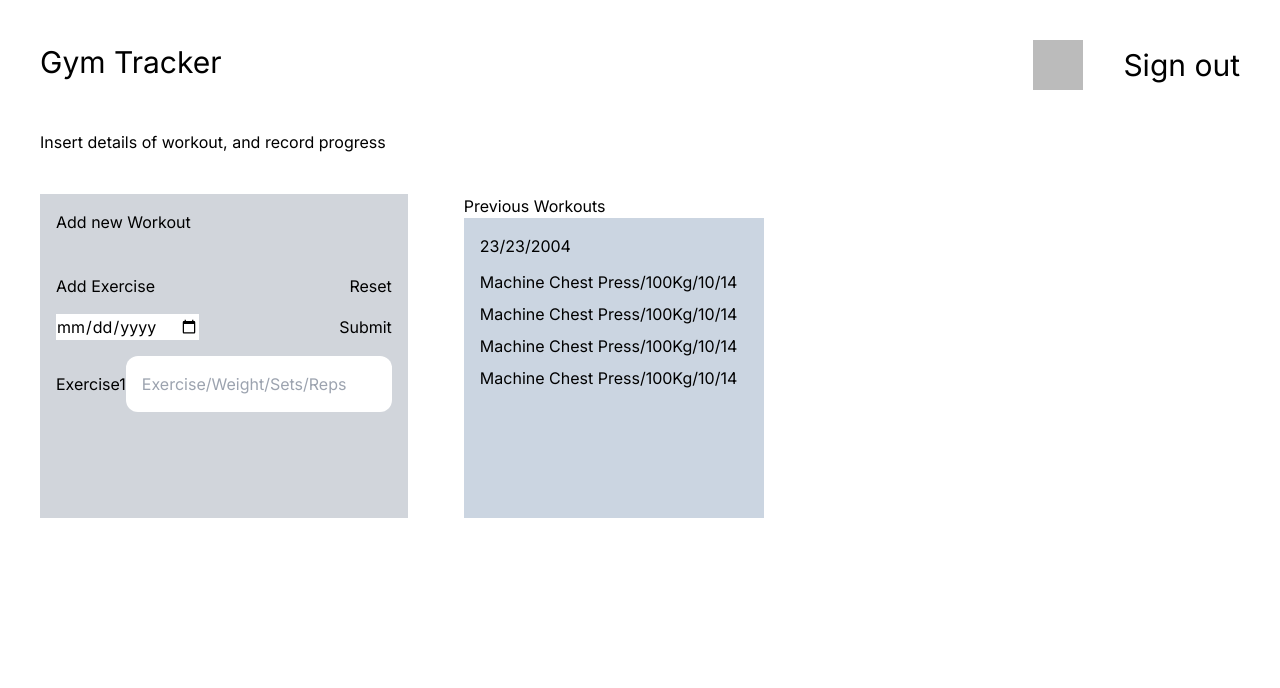
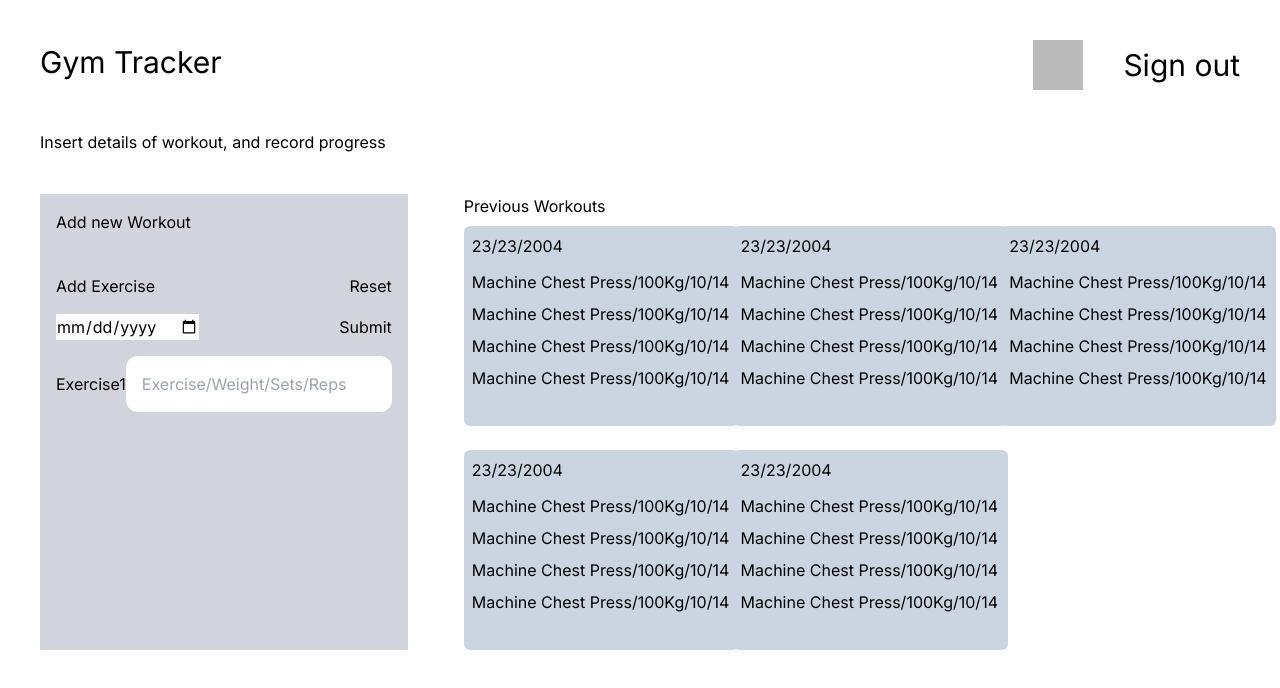
Before and after one commit to gnahc2305/gym-tracker, a Next.js app: page /dashboard in a window 1280 px wide. Shown: the top 688 px of the page. Built offline with nearby package versions, Linux system fonts and the light colour scheme; no server answers; sample sign-in values are in the browser's storage.

Commit message:
create grid layout for displaying cards

```diff
--- a/app/dashboard/page.tsx
+++ b/app/dashboard/page.tsx
@@ -32,7 +32,13 @@ function dashboard() {
 
         <div className="ml-14 w-[100%]">
           <h1>Previous Workouts</h1>
-          <Card />
+          <div className="mt-2 mr-[-30px] grid gap-y-6 2xl:grid-cols-4 xl:grid-cols-3 lg:grid-cols-2">
+            <Card />
+            <Card />
+            <Card />
+            <Card />
+            <Card />
+          </div>
         </div>
       </div>
     </div>
--- a/components/Card.tsx
+++ b/components/Card.tsx
@@ -5,7 +5,7 @@ function Card() {
   let date: string = '23/23/2004'
 
   return (
-    <div className='h-[300px] w-[300px] bg-slate-300 p-4'>
+    <div className='h-[200px] w-[275px] bg-slate-300 p-2 rounded-md'>
         <h2 className='mb-3'>{date}</h2>
         <h1 className='mb-2'>{demo}</h1>
         <h1 className='mb-2'>{demo}</h1>
```
